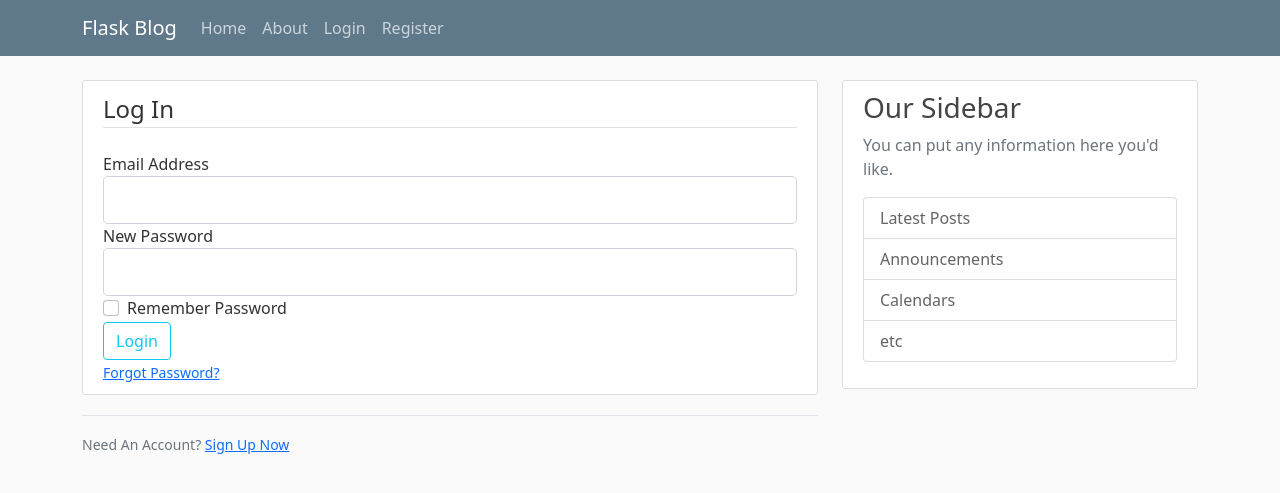
After one commit to shaikat17/Python_Flask, a Flask app: page /login in a window 1280 px wide. The commit adds this page. Shown: the top 493 px of the page. Run offline with Flask 2, Linux system fonts and the light colour scheme.

Commit message:
Registration and Login page is working

```diff
--- a/flask_blog_project/forms.py
+++ b/flask_blog_project/forms.py
@@ -1,25 +1,25 @@
-from wtforms import Form, BooleanField, SubmitField, PasswordField, StringField, validators
+from flask_wtf import FlaskForm
+from wtforms import BooleanField, SubmitField, PasswordField, StringField, validators
 
 
-class RegistrationForm(Form):
+class RegistrationForm(FlaskForm):
     username = StringField(
         'Username', [validators.DataRequired(), validators.Length(min=4, max=25)])
     email = StringField(
-        'Email Address', [validators.Length(min=6, max=35), validators.Email()])
+        'Email Address', [validators.DataRequired(), validators.Email()])
     password = PasswordField('New Password', [
-        validators.DataRequired(),
-        validators.EqualTo('confirm', message='Passwords must match')
+        validators.DataRequired()
     ])
     confirm_password = PasswordField('Repeat Password', [
-        validators.DataRequired()])
+        validators.DataRequired(),
+        validators.EqualTo('password', message='Passwords must match')])
     submit = SubmitField('Sign Up')
 
 
-class LoginForm(Form):
+class LoginForm(FlaskForm):
     email = StringField(
         'Email Address', [validators.Length(min=6, max=35), validators.Email()])
     password = PasswordField('New Password', [
         validators.DataRequired()])
-    remember = BooleanField('Remember Password', [
-        validators.DataRequired()])
+    remember = BooleanField('Remember Password')
     submit = SubmitField('Login')
--- a/flask_blog_project/main.py
+++ b/flask_blog_project/main.py
@@ -1,4 +1,4 @@
-from flask import Flask, render_template, url_for
+from flask import Flask, render_template, url_for, flash, redirect
 from forms import RegistrationForm, LoginForm
 
 app = Flask(__name__)
@@ -21,17 +21,29 @@ posts = [
 ]
 
 @app.route("/")
-def hello_world():
+def home():
     return render_template('home.html', posts=posts)
 
 @app.route("/register", methods=['GET','POST'])
 def register():
     form = RegistrationForm()
+    print('hello before')
+    if form.validate_on_submit():
+        print('hello')
+        flash(f'Account Created for {form.username.data}', 'success')
+        return redirect(url_for('home'))
     return render_template('register.html', title='Registration', form=form)
 
-@app.route("/login")
+
+@app.route("/login", methods=['GET', 'POST'])
 def login():
     form = LoginForm()
+    if form.validate_on_submit():
+        if form.email.data == 'admin@blog.com' and form.password.data == 'password':
+            flash('You have been logged in!', 'success')
+            return redirect(url_for('home'))
+        else:
+            flash('Login Unsuccessful. Please check username and password', 'danger')
     return render_template('login.html', title='Login', form=form)
 
 @app.route("/about")
--- a/flask_blog_project/templates/layout.html
+++ b/flask_blog_project/templates/layout.html
@@ -21,7 +21,7 @@
     <header class="site-header">
       <nav class="navbar navbar-expand-md navbar-dark bg-steel fixed-top">
         <div class="container">
-          <a class="navbar-brand mr-4" href="/">Flask Blog</a>
+          <a class="navbar-brand mr-4" href="{{ url_for('home') }}">Flask Blog</a>
           <button
             class="navbar-toggler"
             type="button"
@@ -35,13 +35,13 @@
           </button>
           <div class="collapse navbar-collapse" id="navbarToggle">
             <div class="navbar-nav mr-auto">
-              <a class="nav-item nav-link" href="/">Home</a>
-              <a class="nav-item nav-link" href="/about">About</a>
+              <a class="nav-item nav-link" href="{{ url_for('home') }}">Home</a>
+              <a class="nav-item nav-link" href="{{ url_for('about') }}">About</a>
             </div>
             <!-- Navbar Right Side -->
             <div class="navbar-nav">
-              <a class="nav-item nav-link" href="/login">Login</a>
-              <a class="nav-item nav-link" href="/register">Register</a>
+              <a class="nav-item nav-link" href="{{ url_for('login') }}">Login</a>
+              <a class="nav-item nav-link" href="{{ url_for('register') }}">Register</a>
             </div>
           </div>
         </div>
@@ -50,6 +50,16 @@
     <main role="main" class="container">
         <div class="row">
           <div class="col-md-8">
+            {% with messages = get_flashed_messages(with_categories=true) %}
+                {% if messages %}
+                    {% for category, message in messages %}
+                        <div class="alert alert-{{ category }} alert-dismissible fade show" role="alert">
+                            {{ message }}
+                            <button type="button" class="btn-close" data-bs-dismiss="alert" aria-label="Close"></button>
+                        </div>
+                    {% endfor %}
+                {% endif %}
+            {% endwith %}
             {% block content %}{% endblock %}
           </div>
           <div class="col-md-4">
--- /dev/null
+++ b/flask_blog_project/templates/login.html
@@ -0,0 +1,52 @@
+{% extends "layout.html" %}
+{% block content %}
+    <div class="content-section">
+        <form method="POST" action="">
+            {{ form.hidden_tag() }}
+            <fieldset class="form-group">
+                <legend class="border-bottom mb-4">Log In</legend>
+                <div class="form-group">
+                    {{ form.email.label(class="form-control-label") }}
+                    {% if form.email.errors %}
+                        {{ form.email(class="form-control form-control-lg is-invalid") }}
+                        <div class="invalid-feedback">
+                            {% for error in form.email.errors %}
+                                <span>{{ error }}</span>
+                            {% endfor %}
+                        </div>
+                    {% else %}
+                        {{ form.email(class="form-control form-control-lg") }}
+                    {% endif %}
+                </div>
+                <div class="form-group">
+                    {{ form.password.label(class="form-control-label") }}
+                    {% if form.password.errors %}
+                        {{ form.password(class="form-control form-control-lg is-invalid") }}
+                        <div class="invalid-feedback">
+                            {% for error in form.password.errors %}
+                                <span>{{ error }}</span>
+                            {% endfor %}
+                        </div>
+                    {% else %}
+                        {{ form.password(class="form-control form-control-lg") }}
+                    {% endif %}
+                </div>
+                <div class="form-check">
+                    {{ form.remember(class="form-check-input") }}
+                    {{ form.remember.label(class="form-check-label") }}
+                </div>
+            </fieldset>
+            <div class="form-group">
+                {{ form.submit(class="btn btn-outline-info") }}
+            </div>
+            <small class="text-muted ml-2">
+                <a href="#">Forgot Password?</a>
+            </small>
+        </form>
+    </div>
+    <div class="border-top pt-3">
+        <small class="text-muted">
+            Need An Account? <a class="ml-2" href="{{ url_for('register') }}">Sign Up Now</a>
+        </small>
+    </div>
+{% endblock content %}
```
Also changed, not shown: flask_blog_project/templates/register.html (+43 -9 lines).
